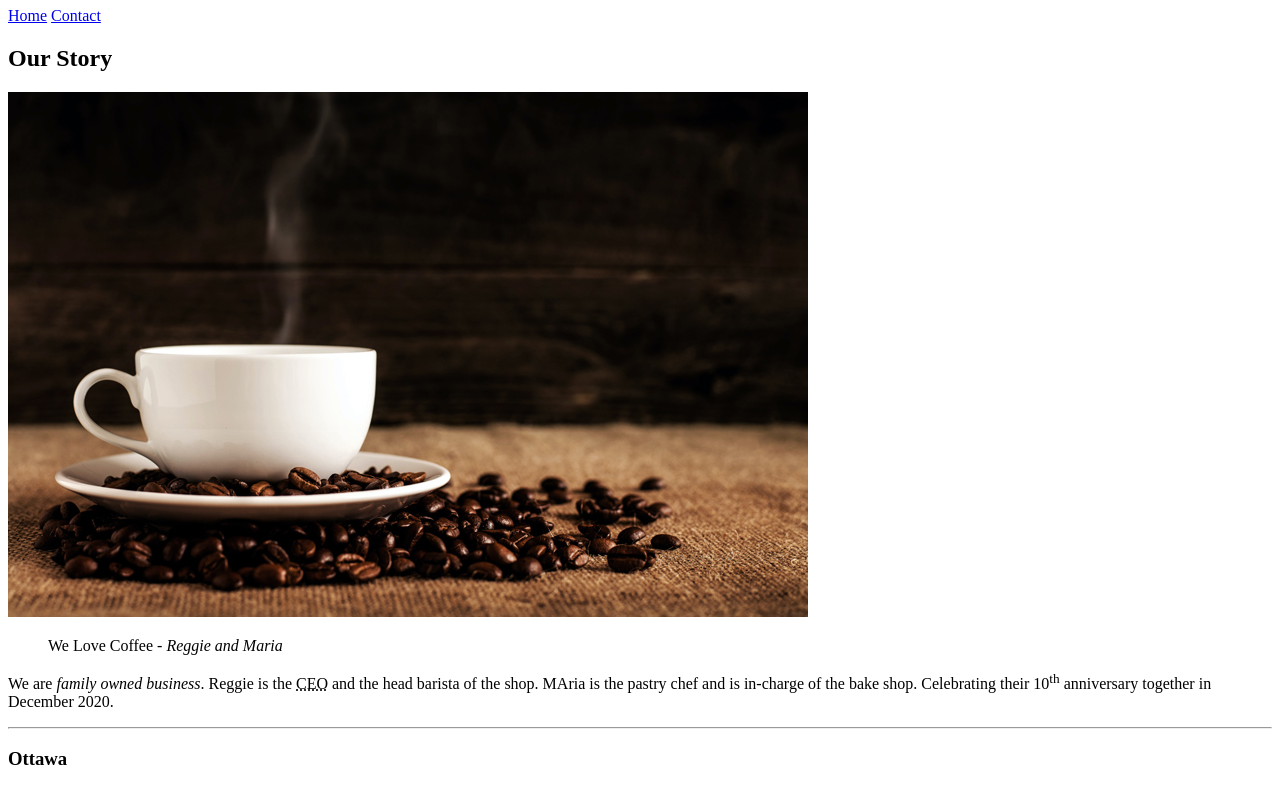
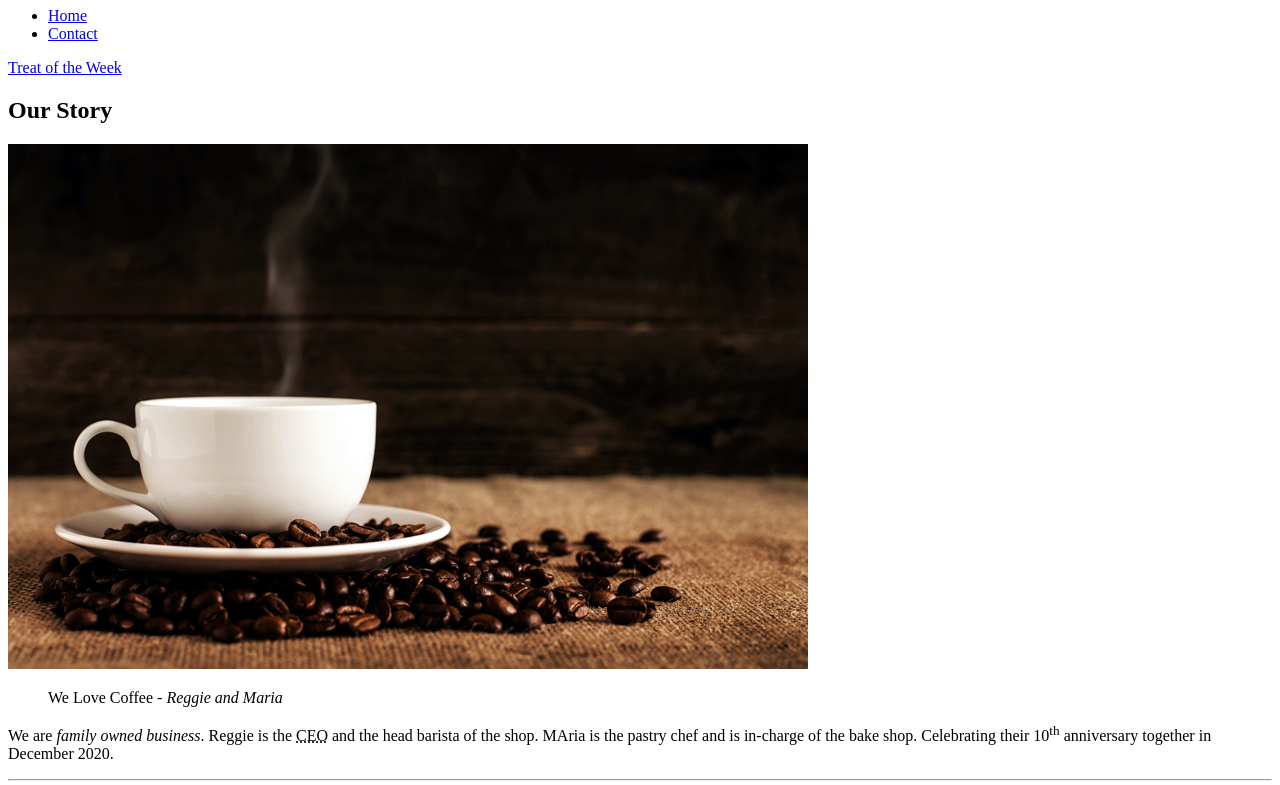
Before and after one commit to asgh0007/asgh0007.github.io, a plain HTML site: page week-4/index.html in a window 1280 px wide. Shown: the part 73-858 px from the top of the page. Drawn offline with Linux system fonts and the light colour scheme.

Commit message:
modified index.html

```diff
--- a/week-4/index.html
+++ b/week-4/index.html
@@ -12,13 +12,20 @@
     <header>
         <h1>Reggie's Coffee Shop</h1>
         <nav>
-            <a href="index.html">Home</a>
-            <a href="contact.html">Contact</a>
+            <ul>
+                <li>
+                    <a href="index.html">Home</a>
+                </li>
+                <li>
+                    <a href="contact.html">Contact</a>
+                </li>
+            </ul>
 
         </nav>
     </header>
     <!--page content-->
     <main>
+        <a href="#tow">Treat of the Week</a>
         <article>
             <h2>Our Story</h2>
             <!--adding image-->
@@ -55,7 +62,7 @@
             </ol>
         </section>
         <!--adding section for the description list-->
-        <section>
+        <section id="tow">
             <h3>Treat of the Week</h3>
             <dl>
                 <dt>Name</dt>
```
